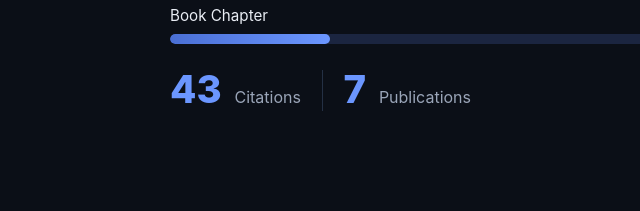
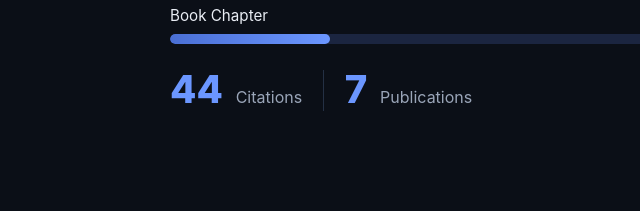
Before and after one commit to mahadeshmondal9504/mahadeshmondal9504.github.io, a plain HTML site: page research.html in a window 1280 px wide. Shown: the part 307-518 px from the top of the page, 14-654 px from the left. Drawn offline with Linux system fonts and the light colour scheme.

Commit message:
Auto-update metrics: 7 pubs, 44 cites

```diff
--- a/research.html
+++ b/research.html
@@ -40,7 +40,7 @@
           <div class="metric-bar"><span style="width:25%"></span></div>
         </div>
         <div class="cite-stat">
-          <span class="cite-num">43</span>
+          <span class="cite-num">44</span>
           <span class="cite-label">Citations</span>
           <span class="cite-divider"></span>
           <span class="cite-num">7</span>
```
